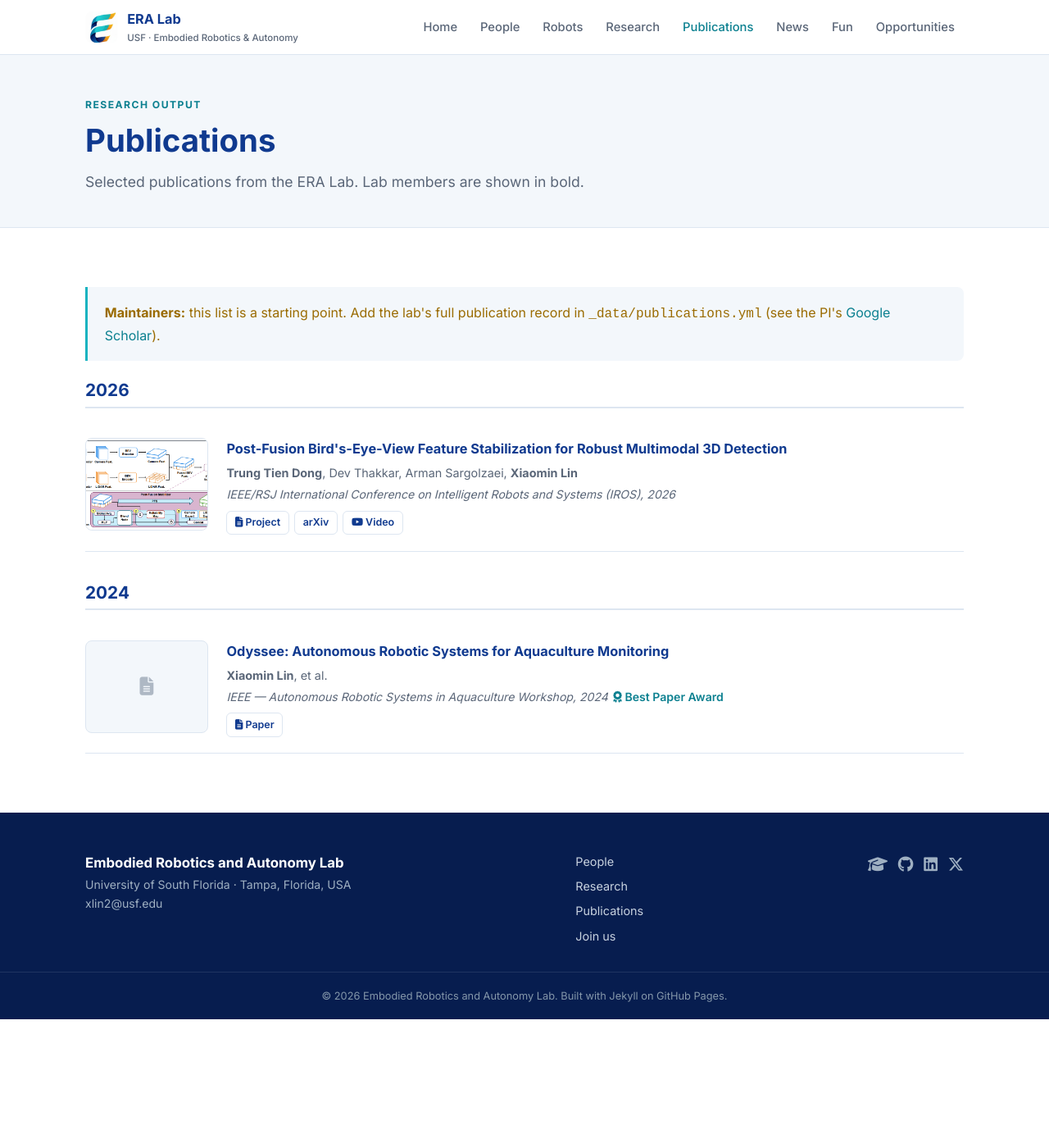
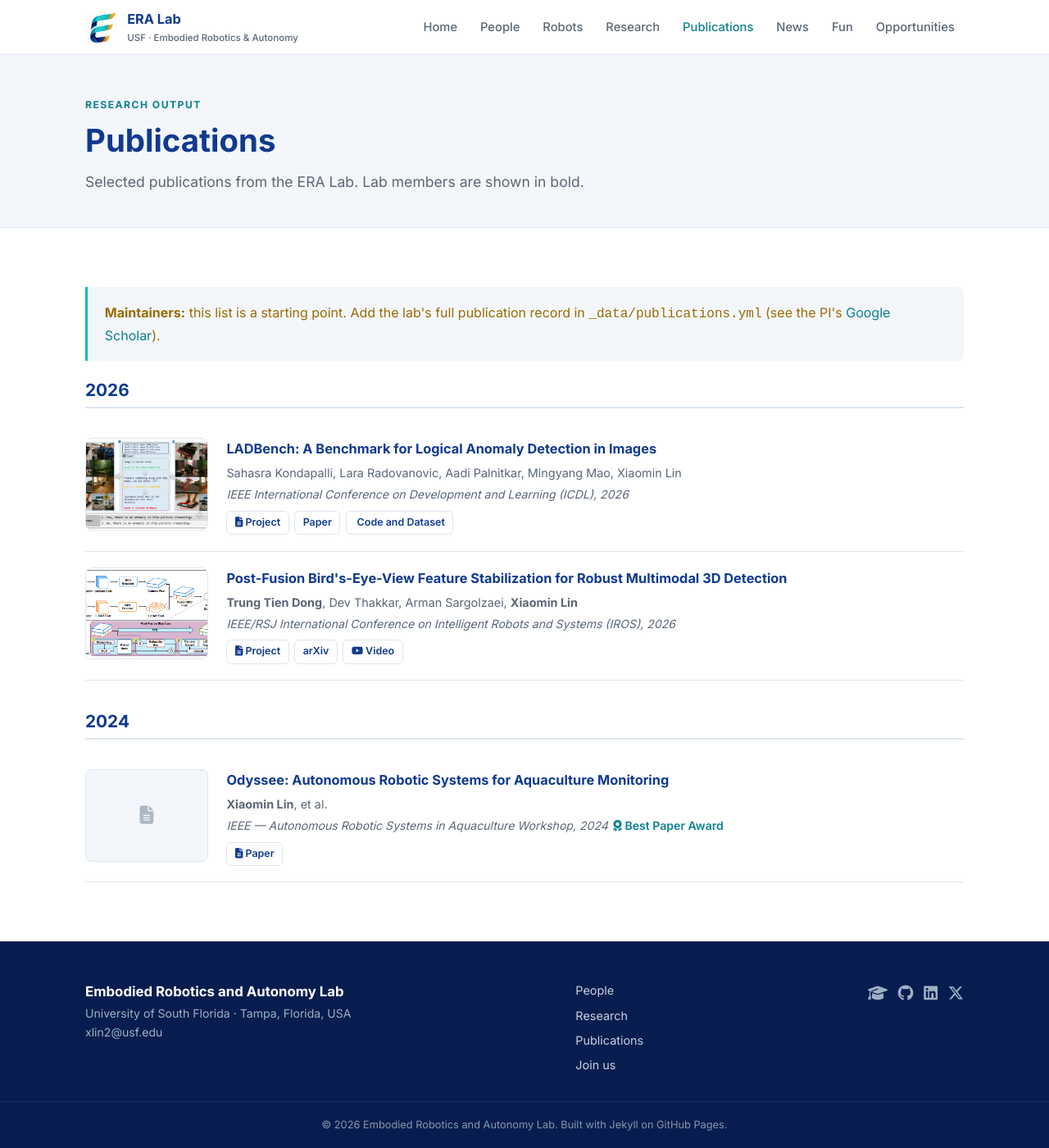
Before and after one commit to era-research-lab/era-research-lab.github.io, a Jekyll site: the page built from publications.html, in a window 1280 px wide and 1400 px high. Shown: the whole window at 82% size. Built offline with Jekyll 4.4.1, drawn with Linux system fonts in a browser that asks for light colours; a style sheet for code colours, icons or effects is not loaded.

Commit message:
Add ladbench publication note

```diff
--- a/_data/publications.yml
+++ b/_data/publications.yml
@@ -23,6 +23,16 @@
     - { label: arXiv,   url: "https://arxiv.org/abs/2603.05623", icon: "ai ai-arxiv" }
     - { label: Video,   url: "https://youtu.be/-4BJK7Oi_yM", icon: "fab fa-youtube" }
 
+- title: "LADBench: A Benchmark for Logical Anomaly Detection in Images"
+  authors: "Sahasra Kondapalli, Lara Radovanovic, Aadi Palnitkar, Mingyang Mao, Xiaomin Lin"
+  venue: "IEEE International Conference on Development and Learning (ICDL)"
+  year: 2026
+  thumbnail: ladbench.png
+  links:
+    - { label: Project, url: /projects/ladbench/, icon: "fas fa-file-lines" }
+    - { label: Paper,   url: "https://arxiv.org/abs/2606.17433", icon: "ai ai-arxiv" }
+    - { label: Code and Dataset,   url: "https://huggingface.co/datasets/SahasraK/LADBench", icon: "fab fa-hugging-face" }
+
 - title: "Odyssee: Autonomous Robotic Systems for Aquaculture Monitoring"
   authors: "**Xiaomin Lin**, et al."
   venue: "IEEE — Autonomous Robotic Systems in Aquaculture Workshop"
```
